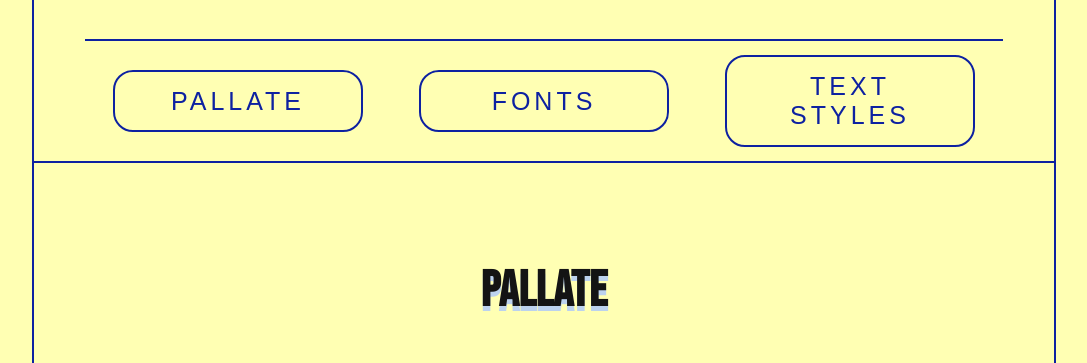
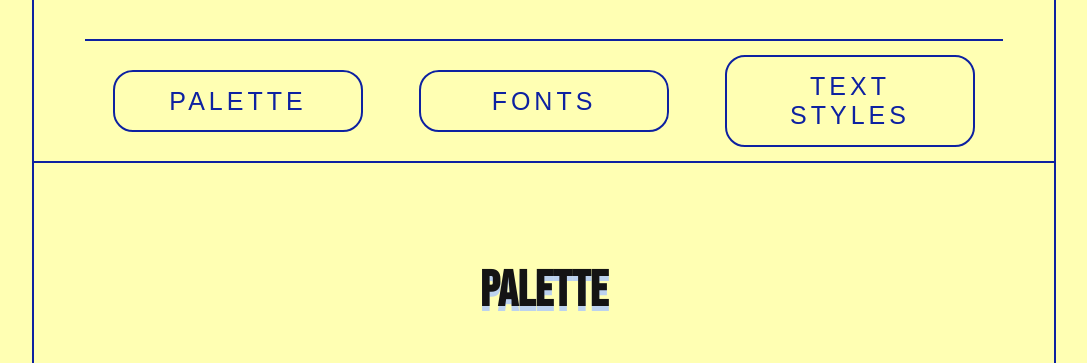
Before and after one commit to dbuzzee/Style-Guide-As-Website, a plain HTML site: page index.html in a window 1280 px wide. Shown: the part 183-546 px from the top of the page, without its empty margins (96-1183 px from the left). Drawn offline with Linux system fonts and the light colour scheme; a web font is replaced by a local one.

Commit message:
Add files via upload

```diff
--- a/index.html
+++ b/index.html
@@ -25,7 +25,7 @@
                 <h1>Style Guide</h1>
                 <nav>
                     <ul class="specailLine sectionBottom">
-                        <li><a href="#palette" class="btn">Pallate</a></li>
+                        <li><a href="#palette" class="btn">Palette</a></li>
                         <li><a href="#fonts" class="btn">Fonts</a></li>
                         <li><a href="#textStyles" class="btn">Text Styles</a></li>
                     </ul>
@@ -40,7 +40,7 @@
 <!-- 'Pallate' Section -->
             <section class="palette" id="palette">
 
-                <h2 class="palette-h2 sectionHeader">Pallate</h2>
+                <h2 class="palette-h2 sectionHeader">Palette</h2>
                 <p class="palette-p">Use gratutiously and chaotically</p>
 
 
```
